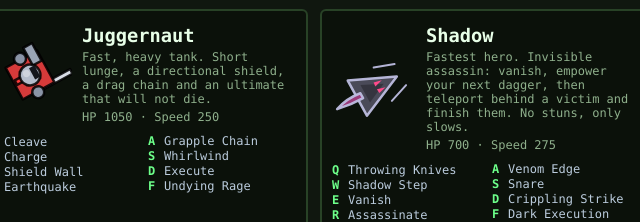
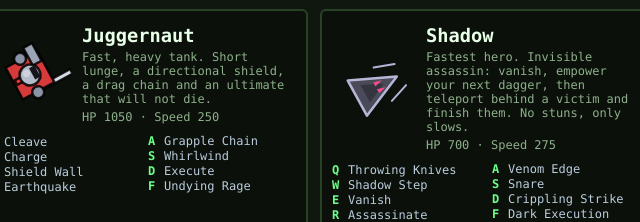
Before and after one commit to manole-alexandru/arena, a plain HTML site: page multiplayer/desktop/index.html in a window 1280 px wide. Shown: the part 230-452 px from the top of the page, 498-1138 px from the left. Drawn offline with Linux system fonts and the light colour scheme.

Commit message:
Remove Assassin scarf tail

```diff
--- a/multiplayer/desktop/index.html
+++ b/multiplayer/desktop/index.html
@@ -452,9 +452,7 @@ function drawBody(c,cls,color,r,face,form){
     c.lineWidth=2.5;
     c.fillStyle=color; c.beginPath(); c.moveTo(r*1.3,0); c.lineTo(-r*.95,-r*1.0); c.lineTo(-r*.95,r*1.0); c.closePath(); c.fill(); c.stroke();
     c.fillStyle='rgba(0,0,0,.28)'; c.beginPath(); c.moveTo(r*.55,0); c.lineTo(-r*.5,-r*.5); c.lineTo(-r*.5,r*.5); c.closePath(); c.fill();
-    // fluttering scarf and glowing slit eyes
-    const sw=Math.sin(now*9)*r*.22; c.fillStyle='#9a3b7a';
-    c.beginPath(); c.moveTo(-r*.7,-r*.14); c.quadraticCurveTo(-r*1.4,-r*.25+sw,-r*2.1,sw*1.5); c.quadraticCurveTo(-r*1.4,r*.15+sw,-r*.7,r*.14); c.closePath(); c.fill(); c.stroke();
+    // glowing slit eyes
     c.fillStyle='#ff4a8a'; for(const sg of [-1,1]){ c.beginPath(); c.moveTo(r*.12,sg*r*.08); c.lineTo(r*.55,sg*r*.2); c.lineTo(r*.14,sg*r*.3); c.closePath(); c.fill(); }
   } else if(cls==='ranger'){
     // bow
```
Also changed, not shown: multiplayer/mobile/index.html (+1 -3 lines), play/desktop/index.html (+1 -3 lines), play/mobile/index.html (+1 -3 lines).
